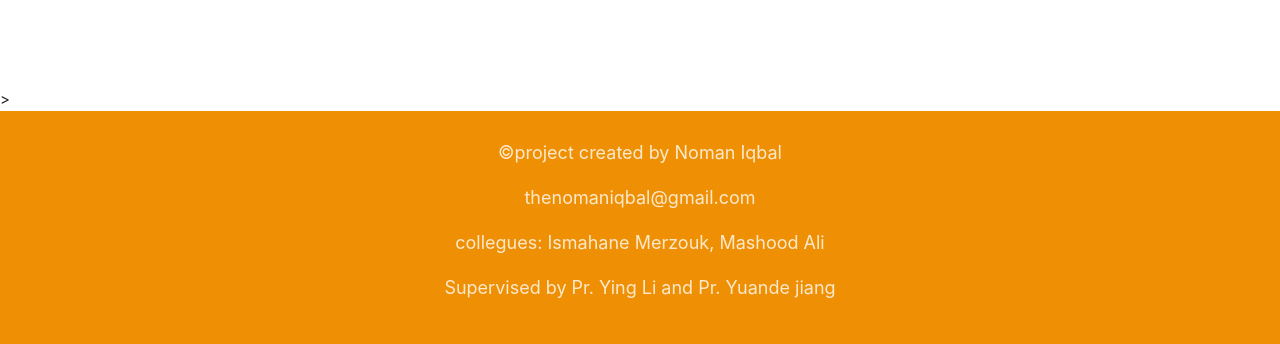
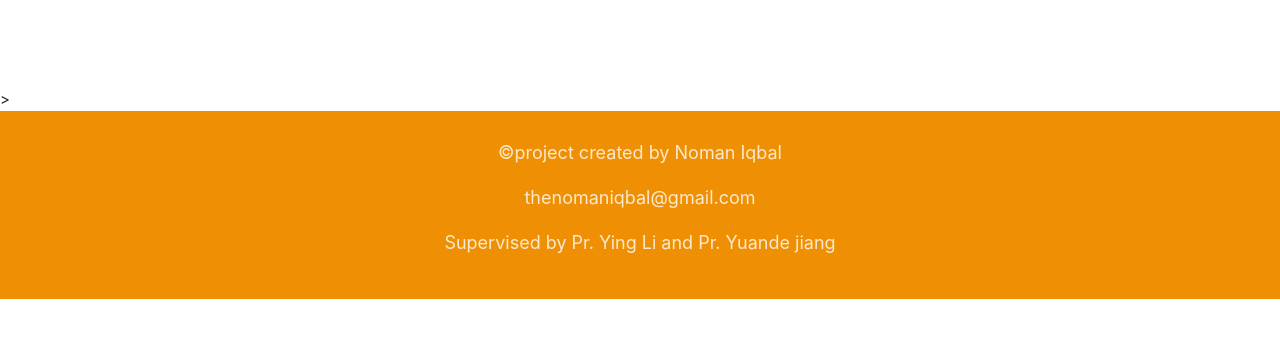
Before and after one commit to thenomaniqbal/Diabetes-prediction, a Flask app: page / in a window 1280 px wide. Shown: the part 701-1045 px from the top of the page. After the commit the page ends 1000 px from the top, so only its background shows below. Run offline with Flask 2, Linux system fonts and the light colour scheme; parts of the project's set-up code (start-up, migrations or seed data) failed here and were passed over; some libraries are stand-ins or nearby versions.

Commit message:
Update index.html

```diff
--- a/templates/index.html
+++ b/templates/index.html
@@ -102,7 +102,6 @@
       <div class="container" style="padding-bottom: 1rem; font-size: 1.2rem;">
         <p>&copy;project created by Noman Iqbal</p>
         <p>thenomaniqbal@gmail.com</p>
-        <p>collegues: Ismahane Merzouk, Mashood Ali</p>
         <p>Supervised by Pr. Ying Li and Pr. Yuande jiang</p>
       </div>
     </div>
```
